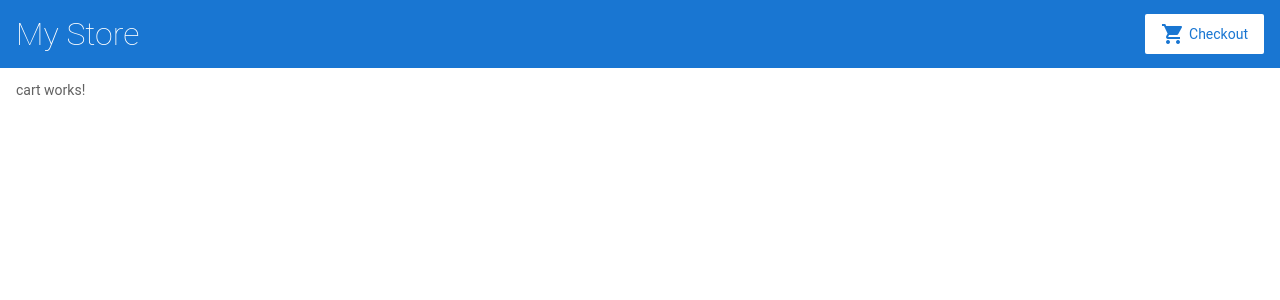
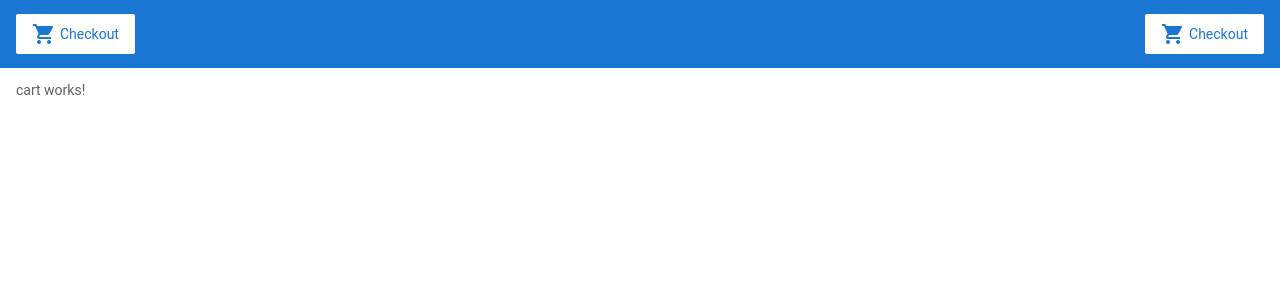
Before and after one commit to asq2000/angular-2022_final_exam001, an Angular app: page /cart in a window 1280 px wide. Shown: the top 300 px of the page. Built offline with nearby package versions, Linux system fonts and the light colour scheme.

Commit message:
1 file modified

```diff
--- a/src/app/top-bar/top-bar.component.html
+++ b/src/app/top-bar/top-bar.component.html
@@ -1,6 +1,7 @@
-<a [routerLink]="['/']">
-  <h1>My Store</h1>
+<a routerLink="/cart" class="button fancy-button">
+  <i class="material-icons">shopping_cart</i>Checkout
 </a>
+
 
 <a class="button fancy-button"><i class="material-icons">shopping_cart</i>Checkout</a>
 
```
